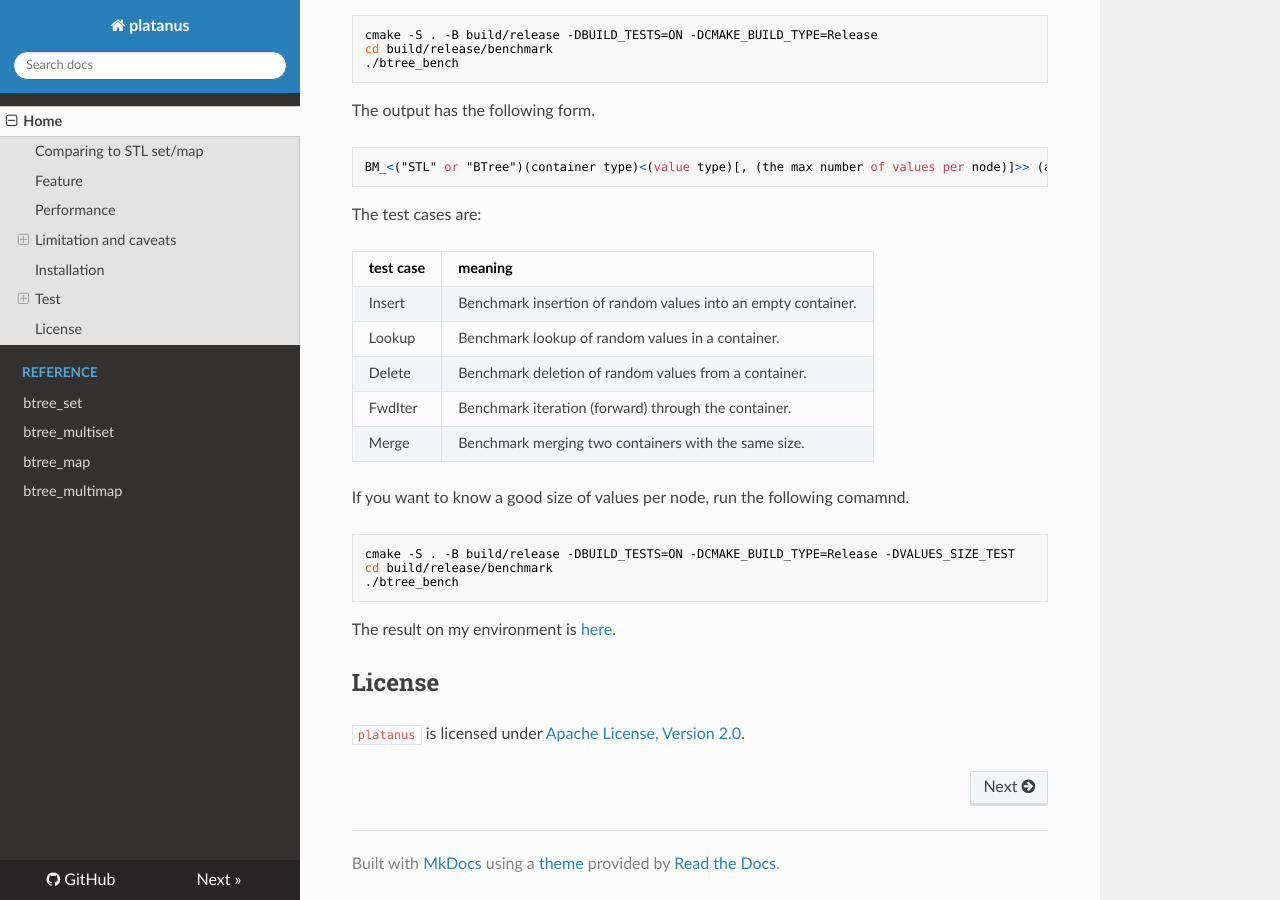
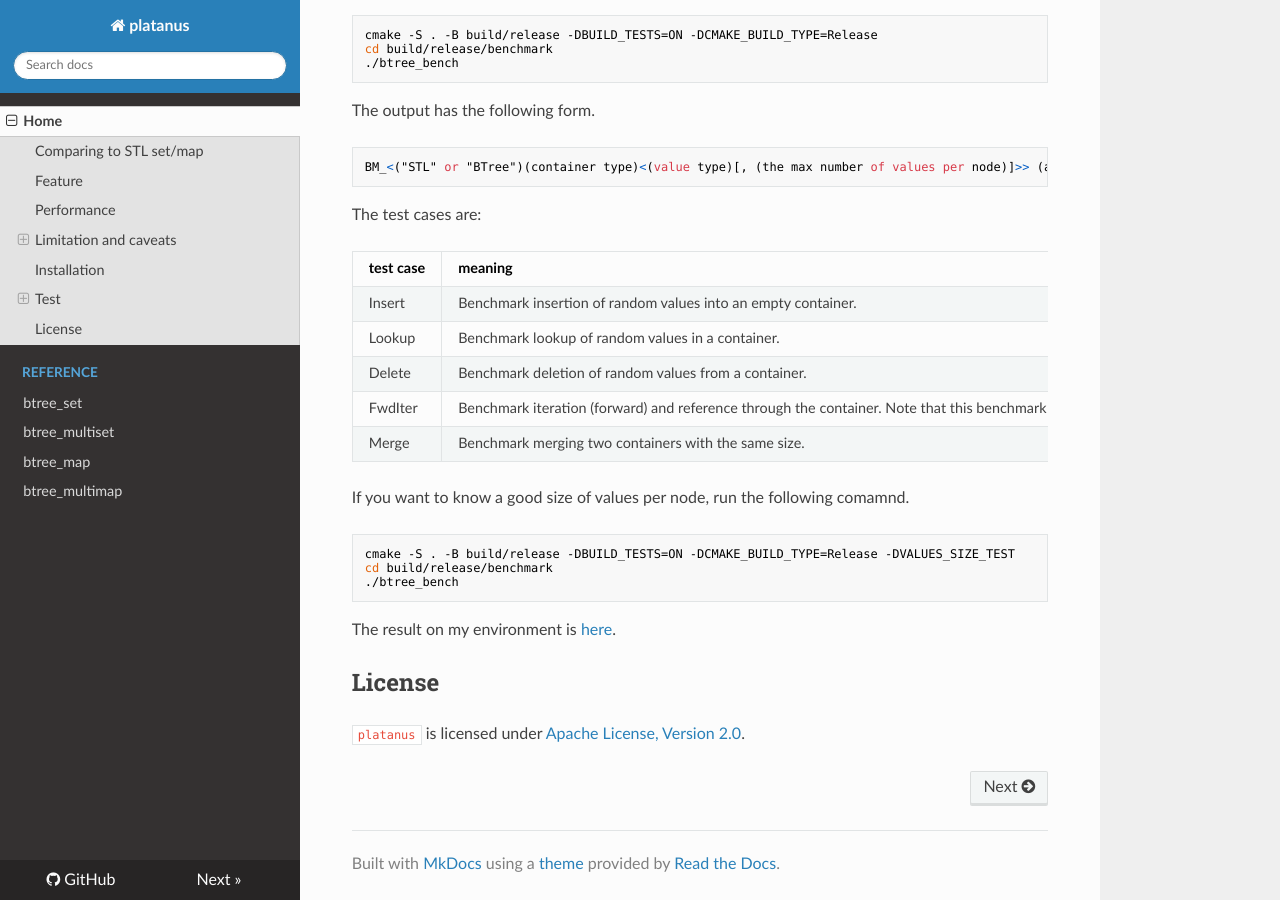
Before and after one commit to sukeya/platanus, an MkDocs documentation site: the page built from docs/index.md, in a window 1280 px wide and 900 px high, scrolled down 1979 px. Built offline with MkDocs 1.6.1, drawn with Linux system fonts in a browser that asks for light colours; nearby versions of some CDN libraries.

Commit message:
rm some deprecated uses of benchmark.
Signed-off-by: Yuya Asano <64895419+sukeya@users.noreply.github.com>

```diff
--- a/docs/index.md
+++ b/docs/index.md
@@ -83,7 +83,7 @@
 | Insert | Benchmark insertion of random values into an empty container. |
 | Lookup | Benchmark lookup of random values in a container. |
 | Delete | Benchmark deletion of random values from a container. |
-| FwdIter | Benchmark iteration (forward) through the container. |
+| FwdIter | Benchmark iteration (forward) and reference through the container. Note that this benchmark includes a copy constructing of `key_type`. |
 | Merge | Benchmark merging two containers with the same size. |
 
 If you want to know a good size of values per node, run the following comamnd.
```
Also changed, not shown: 1 other file.
